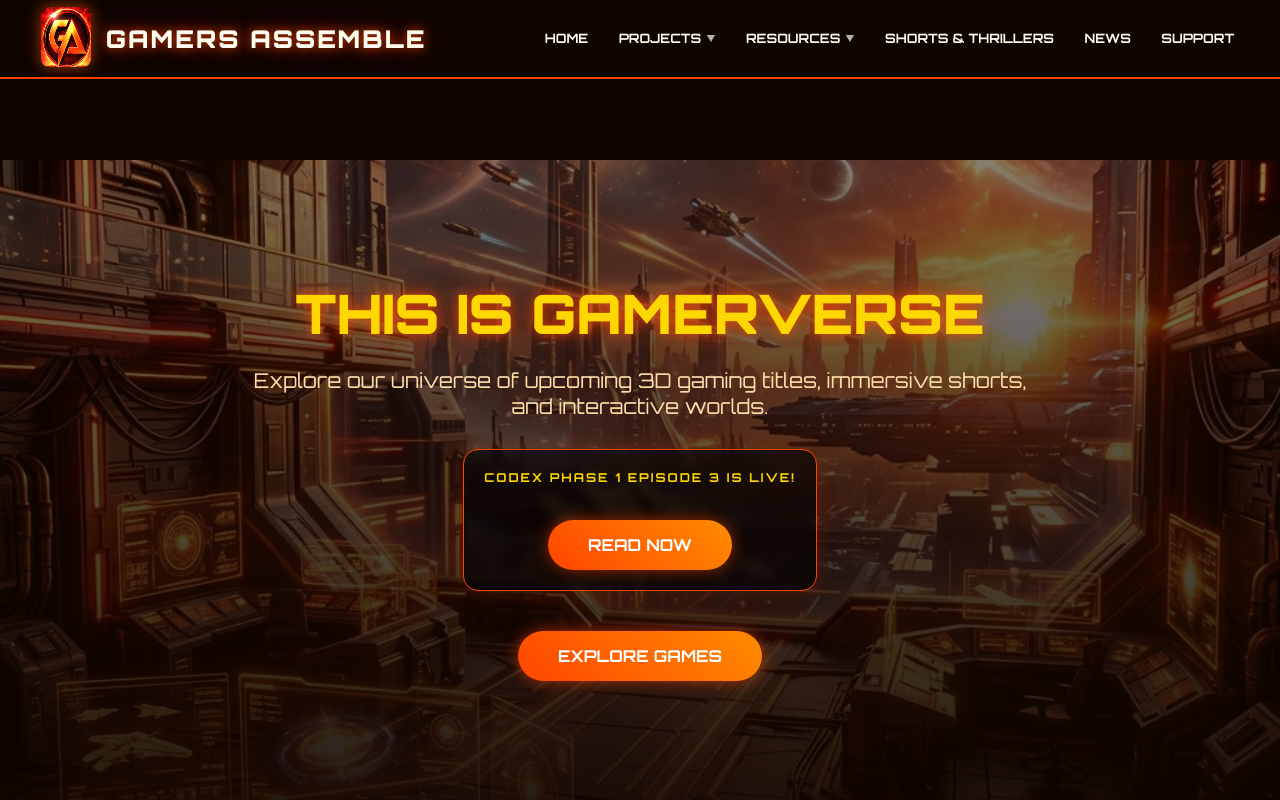
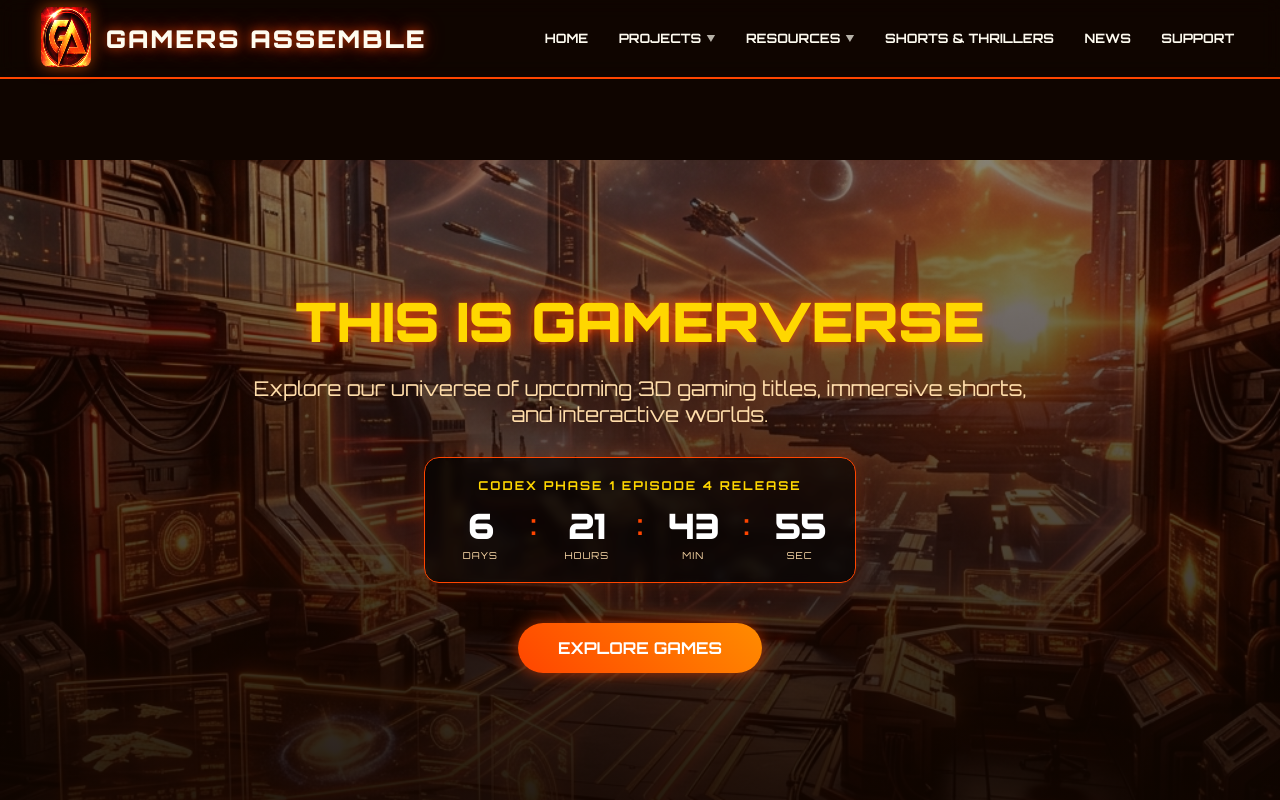
Before and after one commit to Decipher-ceo/Gamersassemble, a React (Vite) app: page / in a window 1280 px wide. Shown: the top 800 px of the page. Built offline with nearby package versions, Linux system fonts and the light colour scheme.

Commit message:
Upload Codex Phase 1 Episode 4: First Alien Race (Continued) with countdown mechanics

```diff
--- a/src/pages/Home.jsx
+++ b/src/pages/Home.jsx
@@ -12,6 +12,32 @@ const images = [
 const Home = () => {
   const [currentSlide, setCurrentSlide] = useState(0);
 
+  const calculateTimeLeft = () => {
+    const targetDate = new Date('2026-06-02T17:56:15+01:00').getTime();
+    const now = new Date().getTime();
+    const difference = targetDate - now;
+
+    let timeLeft = {};
+
+    if (difference > 0) {
+      timeLeft = {
+        days: Math.floor(difference / (1000 * 60 * 60 * 24)),
+        hours: Math.floor((difference % (1000 * 60 * 60 * 24)) / (1000 * 60 * 60)),
+        minutes: Math.floor((difference % (1000 * 60 * 60)) / (1000 * 60)),
+        seconds: Math.floor((difference % (1000 * 60)) / 1000),
+        isLive: false
+      };
+    } else {
+      timeLeft = {
+        isLive: true
+      };
+    }
+
+    return timeLeft;
+  };
+
+  const [timeLeft, setTimeLeft] = useState(calculateTimeLeft());
+
   const nextSlide = () => {
     setCurrentSlide((prev) => (prev === images.length - 1 ? 0 : prev + 1));
   };
@@ -19,6 +45,14 @@ const Home = () => {
   const prevSlide = () => {
     setCurrentSlide((prev) => (prev === 0 ? images.length - 1 : prev - 1));
   };
+
+  useEffect(() => {
+    const timer = setInterval(() => {
+      setTimeLeft(calculateTimeLeft());
+    }, 1000);
+
+    return () => clearInterval(timer);
+  }, []);
 
   useEffect(() => {
     const slideInterval = setInterval(nextSlide, 4000);
@@ -34,12 +68,39 @@ const Home = () => {
             Explore our universe of upcoming 3D gaming titles, immersive shorts, and interactive worlds.
           </p>
 
-          <div className={styles.countdownWrapper}>
-            <p className={styles.countdownTitle}>
-              CODEX PHASE 1 EPISODE 3 IS LIVE!
-            </p>
-            <Link to="/resources/robocommando" className={styles.exploreBtn} style={{marginTop: '20px', display: 'inline-block'}}>Read Now</Link>
-          </div>
+          {timeLeft.isLive ? (
+            <div className={styles.countdownWrapper}>
+              <p className={styles.countdownTitle}>
+                CODEX PHASE 1 EPISODE 4 IS LIVE!
+              </p>
+              <Link to="/resources/robocommando" className={styles.exploreBtn} style={{marginTop: '20px', display: 'inline-block'}}>Read Now</Link>
+            </div>
+          ) : (
+            <div className={styles.countdownWrapper}>
+              <p className={styles.countdownTitle}>CODEX PHASE 1 EPISODE 4 RELEASE</p>
+              <div className={styles.timer}>
+                <div className={styles.timeBox}>
+                  <span className={styles.timeValue}>{timeLeft.days}</span>
+                  <span className={styles.timeLabel}>DAYS</span>
+                </div>
+                <span className={styles.timeDivider}>:</span>
+                <div className={styles.timeBox}>
+                  <span className={styles.timeValue}>{timeLeft.hours !== undefined ? timeLeft.hours.toString().padStart(2, '0') : '00'}</span>
+                  <span className={styles.timeLabel}>HOURS</span>
+                </div>
+                <span className={styles.timeDivider}>:</span>
+                <div className={styles.timeBox}>
+                  <span className={styles.timeValue}>{timeLeft.minutes !== undefined ? timeLeft.minutes.toString().padStart(2, '0') : '00'}</span>
+                  <span className={styles.timeLabel}>MIN</span>
+                </div>
+                <span className={styles.timeDivider}>:</span>
+                <div className={styles.timeBox}>
+                  <span className={styles.timeValue}>{timeLeft.seconds !== undefined ? timeLeft.seconds.toString().padStart(2, '0') : '00'}</span>
+                  <span className={styles.timeLabel}>SEC</span>
+                </div>
+              </div>
+            </div>
+          )}
 
           <Link to="/robocommando" className={styles.exploreBtn}>Explore Games</Link>
         </div>
--- a/src/pages/News.jsx
+++ b/src/pages/News.jsx
@@ -3,13 +3,18 @@ import styles from './News.module.css';
 
 const News = () => {
   const [ep2Released, setEp2Released] = useState(false);
+  const [ep4Released, setEp4Released] = useState(false);
 
   useEffect(() => {
     const targetDateEp2 = new Date('2026-05-14T00:43:42').getTime();
+    const targetDateEp4 = new Date('2026-06-02T17:56:15+01:00').getTime();
     const checkRelease = () => {
       const now = new Date().getTime();
       if (now >= targetDateEp2) {
         setEp2Released(true);
+      }
+      if (now >= targetDateEp4) {
+        setEp4Released(true);
       }
     };
     checkRelease();
@@ -18,6 +23,13 @@ const News = () => {
   }, []);
 
   const updates = [
+    {
+      date: ep4Released ? 'JUN 2, 2026' : 'JUN 1, 2026',
+      title: ep4Released ? 'Phase 1 Episode 4: First Alien Race (Continued)' : 'Phase 1 Episode 4 Launch Incoming',
+      content: ep4Released
+        ? 'Phase 1 Episode 4 of The Robocommando Codex is now live. Read the continuation of the encounter with the first alien race on our Resource page.'
+        : 'Phase 1 Episode 4 of the ROBOCOMMANDO Codex is set to be released on the Gamers assemble resource page in the next 20 hours....Stay tuned'
+    },
     {
       date: ep2Released ? 'MAY 14, 2026' : 'MAY 11, 2026',
       title: ep2Released ? 'Phase 1 Episode 2: The Solaris Foundation' : 'Phase 1 episode 2 Launch',
--- a/src/pages/ResourceRobocommando.jsx
+++ b/src/pages/ResourceRobocommando.jsx
@@ -3,20 +3,26 @@ import styles from './ResourceRobocommando.module.css';
 
 const ResourceRobocommando = () => {
   const [ep2Released, setEp2Released] = useState(false);
+  const [ep4Released, setEp4Released] = useState(false);
   const [expanded, setExpanded] = useState({
     ep1: false,
     ep2: false,
-    ep3: false
+    ep3: false,
+    ep4: false
   });
 
   useEffect(() => {
     // Episode 2 target date: 52 hours from 2026-05-11 20:43:42
     const targetDateEp2 = new Date('2026-05-14T00:43:42').getTime();
+    const targetDateEp4 = new Date('2026-06-02T17:56:15+01:00').getTime();
 
     const checkRelease = () => {
       const now = new Date().getTime();
       if (now >= targetDateEp2) {
         setEp2Released(true);
+      }
+      if (now >= targetDateEp4) {
+        setEp4Released(true);
       }
     };
 
@@ -134,6 +140,46 @@ const ResourceRobocommando = () => {
               </div>
             )}
           </div>
+
+          {/* Episode 4 */}
+          <div className={`${styles.episodeItem} ${expanded.ep4 ? styles.episodeItemOpen : ''}`}>
+            <div className={styles.episodeHeader} onClick={() => toggleExpand('ep4')}>
+              <span className={styles.episodeTitle}>Robocommando Codex Phase 1 Episode 4</span>
+              <span className={styles.episodeIcon}>▼</span>
+            </div>
+            {expanded.ep4 && (
+              <div className={styles.episodeBody}>
+                {ep4Released ? (
+                  <>
+                    <h3 className={styles.storyTitle}>Codex Phase 1 Episode 4: First Alien Race (Continued)</h3>
+                    <div className={styles.imageWrapper}>
+                      <img src="/images/phase-1-episode-4.png" alt="Phase 1 Episode 4" />
+                      <div className={styles.imageOverlay}></div>
+                    </div>
+                    <div className={styles.storyContent}>
+                      <p>Clothed in complex engineering, unidentified warfare attire/materials, alienoid figures approached.</p>
+                      <p>Possessing a distinct head like structure(though alien in every regard), a constant twelve feet appearance across each figure, dozens of extruding body parts which could neither be called limbs nor tentacles. Only one thing seemed familiar: Color. The crew could describe their color as shades of grey and black.</p>
+                      <p>Not merely a complex organism.</p>
+                      <p>A fundamentally different form of life.</p>
+                      <p>Sol protectors immediately assumed combat readiness. But one thing was disturbing about the presumed enemy: The way they behaved. An obvious depiction of intelligence, synchronization in movement that looked stereotyped or was just beyond human comprehension, their perception of the environment. So much confidence was exhibited whilst they carried out their operation. The crew could only deduce one thing: An operation of this level and sort meant they had been watched from the onset.</p>
+                      <p>This could be their end. Possibly, the end of humanity as well depending on how events unfolded.</p>
+                      <p>Nonetheless, a few brave sol protectors engaged. Using a weapon operating on advanced Nano technology integration called the Zero-state catalyst which operated by forcing matter to it's lowest possible state (absolute zero) to freeze, shatter or neutralize targets. They could not over throw the enemy. It was like bringing a 17th century bow and arrow weapon to a 21st century nuclear war while expecting to win. Those who engaged paid dearly with their lives after being considered threats by the opposite party.</p>
+                      <p>A trapping mechanism using Hard light was activated on the crew along side the fleet from earth as they were lifted from the ground to an unknown location.</p>
+                      <p>Weeks passed, multiple searches were conducted in the Iron meridian region and all were void of positive results.</p>
+                      <p>In the year 2420, a message was received at the Sol space agency ground station. It read, "WE KNOW YOU! WE COME IN PEACE! WE HAVE YOUR PEOPLE" .</p>
+                      <p>The entire agency was in a state of cacophony. Fear was the most perceived feeling. Even curiosity had lost its wits.</p>
+                      <p>One question was dominant, disturbing and the most terrifying: "Their unapproved visitor spoke a language known only to humanity".</p>
+                    </div>
+                  </>
+                ) : (
+                  <div style={{ textAlign: 'center', padding: '20px 0' }}>
+                    <h3 className={styles.storyTitle} style={{ color: 'var(--text-secondary)' }}>CLASSIFIED: PHASE 1 EPISODE 4</h3>
+                    <p className={styles.storyContent}>This Codex entry is encrypted. Decryption will be completed on June 2nd.</p>
+                  </div>
+                )}
+              </div>
+            )}
+          </div>
         </div>
       </div>
 
```
Also changed, not shown: 1 other file (tests, documents, lock files or other folders).
